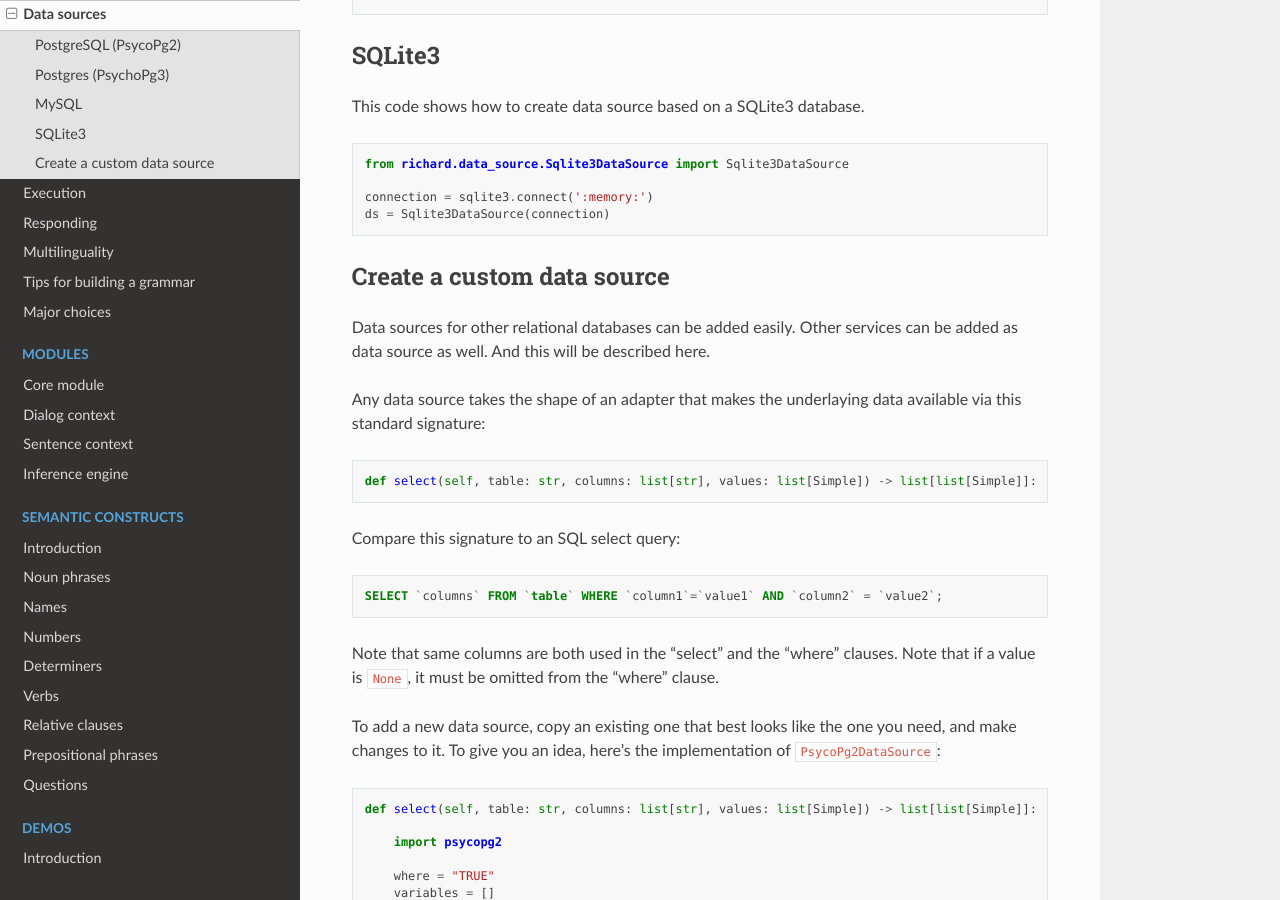
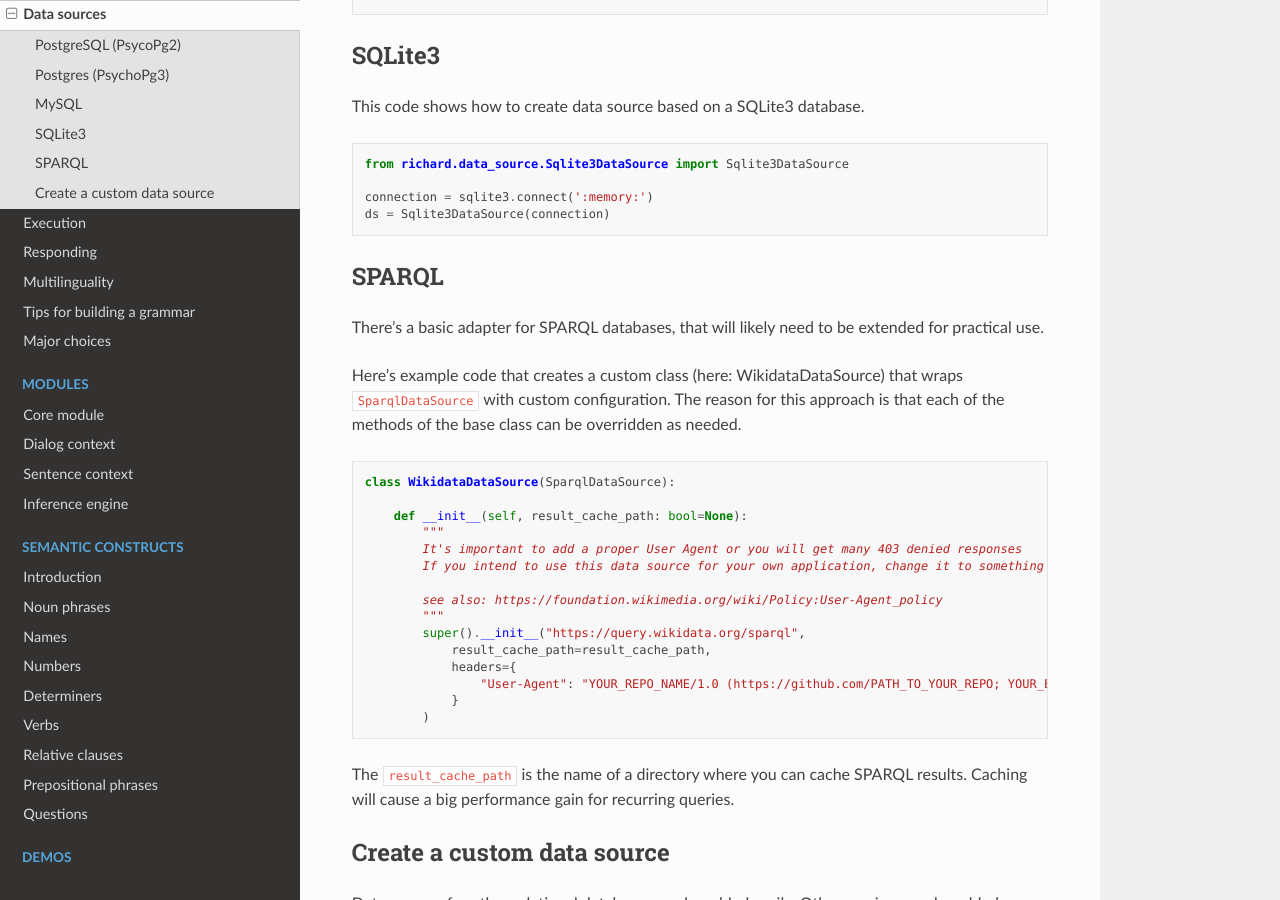
Before and after one commit to garfix/richard-readthedocs, a Sphinx documentation site: the page built from docs/source/introduction/data-sources.md, in a window 1280 px wide and 900 px high, scrolled down 1390 px. Built offline with Sphinx 7.4.7 and the Read the Docs theme 3.1.0, drawn with Linux system fonts in a browser that asks for light colours.

Commit message:
getting started

```diff
--- a/docs/source/index.rst
+++ b/docs/source/index.rst
@@ -45,4 +45,5 @@ This Python software library allows you to turn human language sentences into Py
 
    demos/introduction.md
    demos/chat-80.md
+   demos/wikidata.md
    demos/cooper.md
--- a/docs/source/introduction/data-sources.md
+++ b/docs/source/introduction/data-sources.md
@@ -71,6 +71,32 @@ connection = sqlite3.connect(':memory:')
 ds = Sqlite3DataSource(connection)
 ~~~
 
+## SPARQL
+
+There's a basic adapter for SPARQL databases, that will likely need to be extended for practical use.
+
+Here's example code that creates a custom class (here: WikidataDataSource) that wraps `SparqlDataSource` with custom configuration. The reason for this approach is that each of the methods of the base class can be overridden as needed.
+
+~~~python
+class WikidataDataSource(SparqlDataSource):
+
+    def __init__(self, result_cache_path: bool=None):
+        """
+        It's important to add a proper User Agent or you will get many 403 denied responses
+        If you intend to use this data source for your own application, change it to something personal
+
+        see also: https://foundation.wikimedia.org/wiki/Policy:User-Agent_policy
+        """
+        super().__init__("https://query.wikidata.org/sparql",
+            result_cache_path=result_cache_path,
+            headers={
+                "User-Agent": "YOUR_REPO_NAME/1.0 (https://github.com/PATH_TO_YOUR_REPO; YOUR_EMAIL_ADDRESS) YOUR_REPO_NAME/VERSION"
+            }
+        )
+~~~
+
+The `result_cache_path` is the name of a directory where you can cache SPARQL results. Caching will cause a big performance gain for recurring queries.
+
 ## Create a custom data source
 
 Data sources for other relational databases can be added easily. Other services can be added as data source as well. And this will be described here.
```
Also changed, not shown: other parts of docs/source/index.rst (+1 -1 lines), docs/source/demos/chat-80.md (+1 -1 lines), docs/source/demos/wikidata.md (added, +19 -0 lines), docs/source/introduction/get-started.md (deleted, +0 -9 lines), docs/source/introduction/getting-started.md (added, +74 -0 lines).
